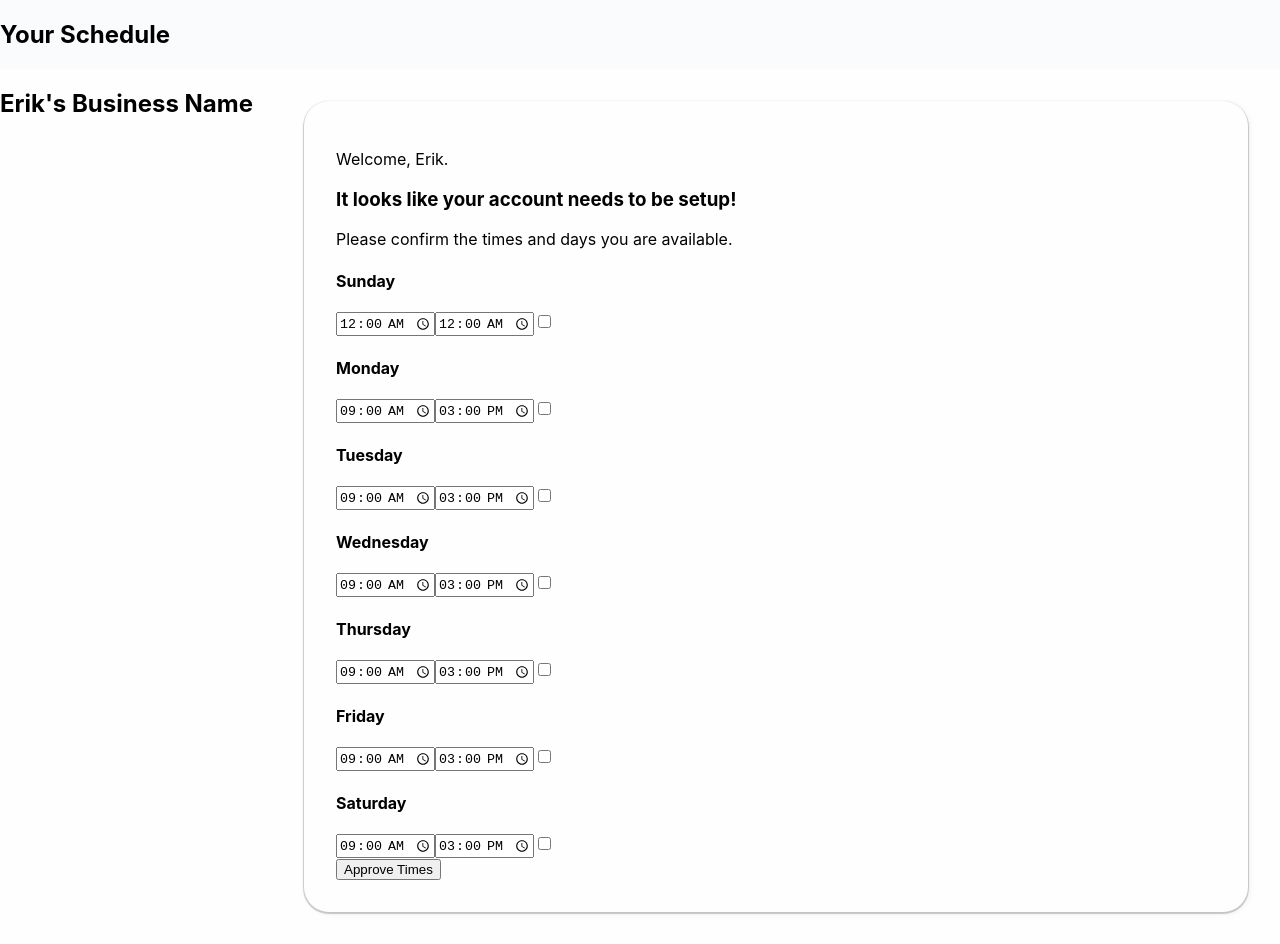
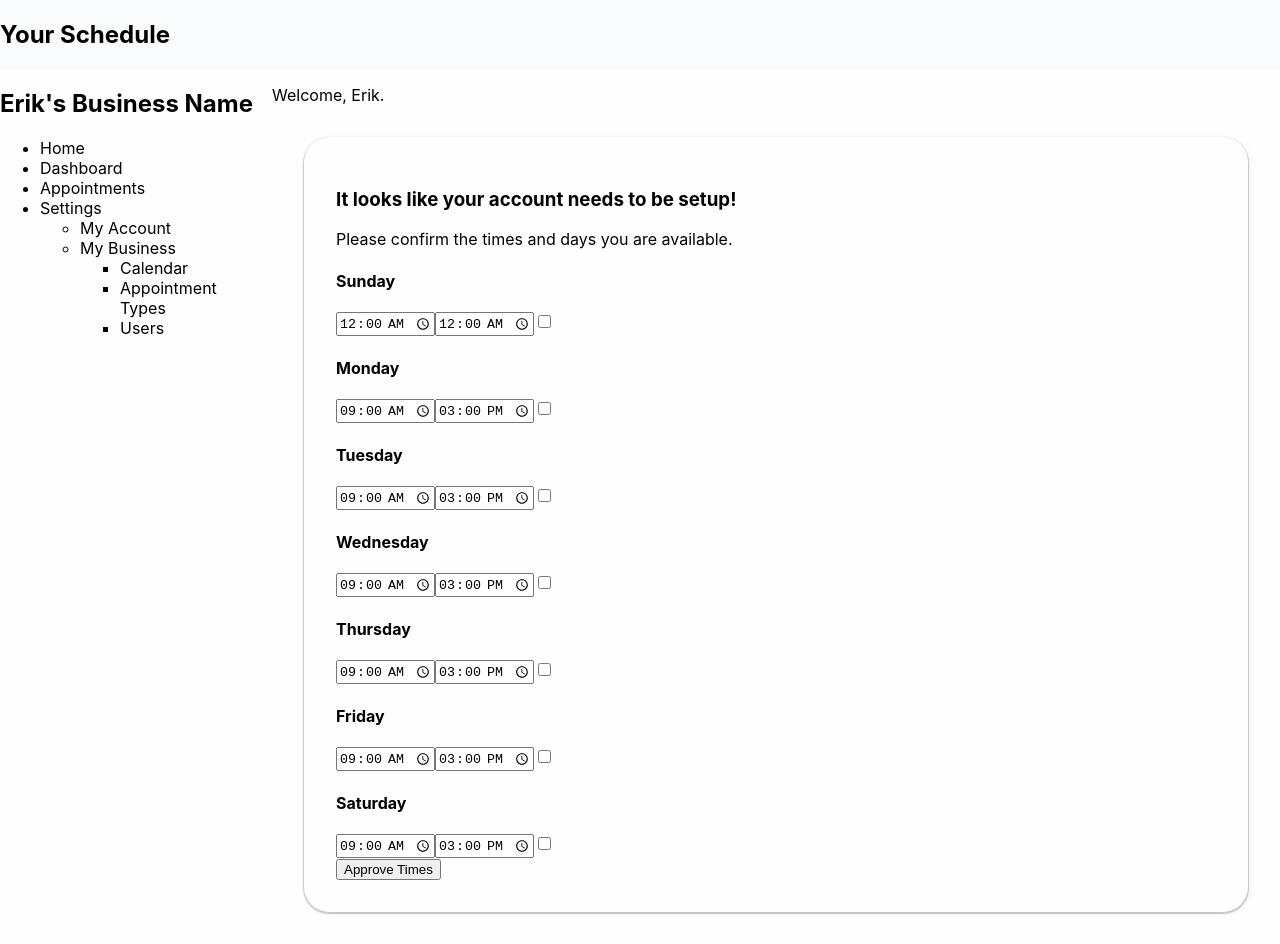
Before and after one commit to ErikPlachta/Calendari, a React (Create React App) app in the folder client/: page / in a window 1280 px wide. Built offline with nearby package versions, Linux system fonts and the light colour scheme.

Commit message:
Add basic aside nav for business concept

```diff
--- a/client/src/assets/css/styles.css
+++ b/client/src/assets/css/styles.css
@@ -157,21 +157,33 @@ button {
   /* width: 100%; */
 
   /* min-width: 80%; */
+
+
+}
+
+/* Used for ALL business configuration menus ?  */
+.configureMenu {
   margin: 2rem;
   padding: 2rem;
-
   border-radius: 25px;
   box-shadow: 0px 1px 1px 1px rgba(0,0,0,0.2),
               2px 2px 10px -3px rgba(0,0,0,0.1);
-
 }
 
 
 /*------------------------------------------------------------------------------
-  PAGE SPECIFIC CLASSES
+  BUSINESS PAGE SPECIFIC CLASSES
 */
 
 .business {
+
+}
+
+.configure{
+
+}
+
+.dayOfWeek{
 
 }
 
@@ -182,6 +194,12 @@ button {
 .calendar {
 
 }
+
+/*------------------------------------------------------------------------------
+  APPOINTMENT PAGE SPECIFIC CLASSES
+*/
+
+
 
 /*------------------------------------------------------------------------------
   HEADER, NAV, BRAND-NAME and LOGO
--- a/client/src/pages/Business.js
+++ b/client/src/pages/Business.js
@@ -73,25 +73,50 @@ export default function Business() {
         <section>
           <h2>{business.name}</h2>
         </section>
+        {/* Business Menu */}
+        <ul>
+          {/* Default landing page for business */}
+          <li>Home</li>
+          {/* A summary of the business details overall */}
+          <li>Dashboard</li>
+          {/* Details on upcoming appointments */}
+          <li>Appointments</li>
+          {/* <li>Reporting</li> */}
+          {/* Used to configure options */}
+          <li>Settings
+            <ul>
+              {/* User account specific settings */}
+              <li>My Account</li>
+              <li>My Business
+                <ul>
+                  <li>Calendar</li>
+                  <li>Appointment Types</li>
+                  <li>Users</li>
+                </ul>
+              </li>
+            </ul>
+          </li>
+        </ul>
       </aside>
 
       {/* Main content within Business Page */}
-      <main className="container">
+      <main className="container business">
 
         {/* Main Header Section on Business Page */}
-        <header>
+        <header className="business">
 
           <p>Welcome, {user.name_first}. </p>
         </header>
 
 
+
         {/* Setup Days of Week, section. */}
-        <section className="configure_DayOfWeek">
+        <section className="configureMenu dayOfWeek">
           <h3>It looks like your account needs to be setup!</h3>
 
-          <div className='configure_DayOfWeek'>
+          <div className='dayOfWeek'>
             <p>Please confirm the times and days you are available.</p>
-            <form className='configure_DayOfWeek'>
+            <form className='dayOfWeek'>
               {Object.keys(schedule).map( (dayOfWeek, index) => (
                 <div>
 
```
